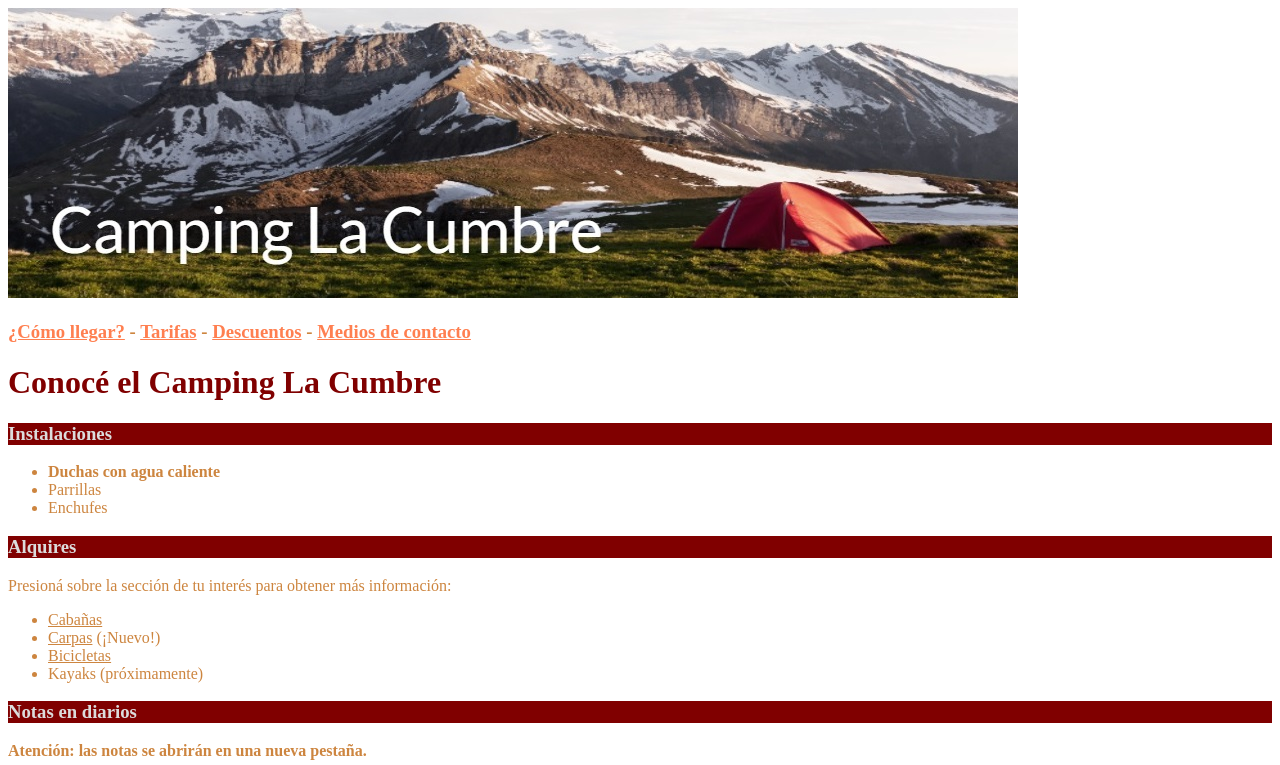
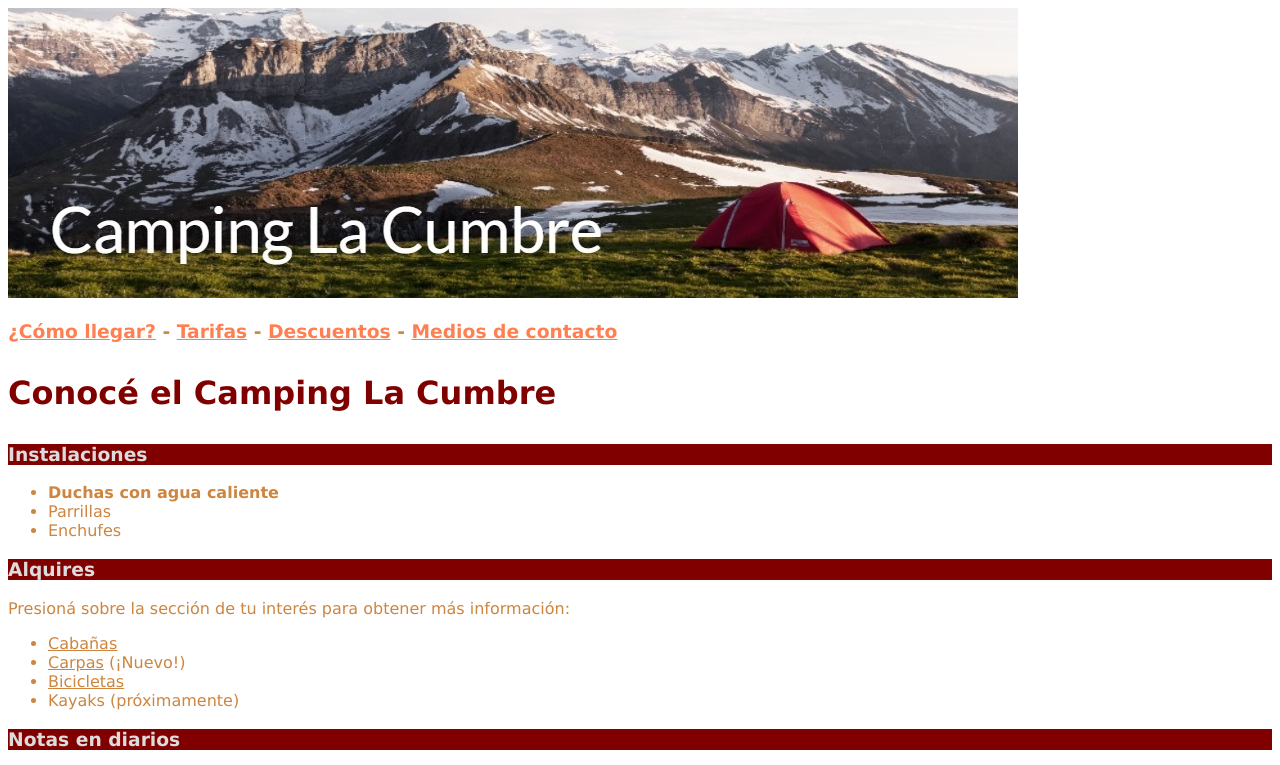
Before and after one commit to miquigz/BootcampNodeJS-ejer06, a plain HTML site: page index.html in a window 1280 px wide. Shown: the top 765 px of the page. Drawn offline with Linux system fonts and the light colour scheme.

Commit message:
cambios finales, css e index

```diff
--- a/index.html
+++ b/index.html
@@ -8,12 +8,13 @@
     <title>Camping El Lago</title>
 </head>
 <body>
-    <img src="img/camping-la-cumbre.jpg" alt="">
-
-    <h3><a href="ComoLlegar.html">¿Cómo llegar?</a> - <a href="">Tarifas</a> - <a href="">Descuentos</a> - <a href="contactos.html">Medios de contacto</a></h3>
-
+    <nav>
+        <a href="index.html"><img src="img/camping-la-cumbre.jpg" alt=""></a>
+        <h3><a href="ComoLlegar.html">¿Cómo llegar?</a> - <a href="tarifas.html">Tarifas</a> - <a href="descuentos.html">Descuentos</a> - <a href="contactos.html">Medios de contacto</a></h3>
+    </nav>
+    <article>
+        <section>
             <h1>Conocé el Camping La Cumbre</h1>
-
             <h3 class="items" >Instalaciones</h3>
             <ul>
                 <li><strong> Duchas con agua caliente</strong></li>
@@ -55,5 +56,7 @@
                 <li>Nuestro predio se extiende por más de 20 hectáreas.</li>
                 <li><strong>Garantizamos una higiene de primer nivel en cada una de nuestras instalaciones.</strong></li>
             </ol>
+        </section>
+    </article>
 </body>
 </html>
--- a/styles/style.css
+++ b/styles/style.css
@@ -1,22 +1,25 @@
 * {
-    font-style: Verdana, Arial, sans-serif;
+    font-family:Verdana, Arial, sans-serif;
     color:peru
 }
 
 h3>a {
     color: coral;
+    font-weight: bold;
 }
 
 h1 {
     color:maroon;
+    font-size: xx-large;
+    font-weight: bold;
 }
 
 .items {
     background-color: maroon;
-    color:gainsboro
+    color:gainsboro;
 }
 
 .items2{
     background-color: maroon;
-    color:gainsboro
+    color:rgb(181, 182, 142)
 }
--- a/styles/styleComoLlegar.css
+++ b/styles/styleComoLlegar.css
@@ -1,5 +1,5 @@
 * {
-    font-style: Verdana, Arial, sans-serif;
+    font-family:Verdana, Arial, sans-serif;
     color:peru
 }
 
--- a/styles/styleContact.css
+++ b/styles/styleContact.css
@@ -1,5 +1,5 @@
 * {
-    font-style: Verdana, Arial, sans-serif;
+    font-family:Verdana, Arial, sans-serif;
     color:peru
 }
 
--- /dev/null
+++ b/styles/tarifas.css
@@ -0,0 +1,36 @@
+* {
+    font-family:Verdana, Arial, sans-serif;
+    color:peru
+}
+
+h1{
+    background-color: saddlebrown;
+    border-radius: 5px;
+    padding: 0px 10px;
+    color: rgb(216, 204, 189);
+    width: 50%;
+}
+
+.titulos{
+    background-color: saddlebrown;
+    border-radius: 5px;
+    padding: 0px 10px;
+    color: rgb(216, 204, 189);
+    width: 50%;
+}
+
+p{
+    margin-left: 15px;
+}
+
+ul{
+    padding-bottom: 10px ;
+}
+
+ul>li{
+    padding: 5px;
+}
+
+.span-usd {
+    font-weight: bold;
+}
```
Also changed, not shown: ComoLlegar.html (+8 -6 lines), contactos.html (+7 -2 lines). Lines whose indentation alone changed are shown as unchanged.
